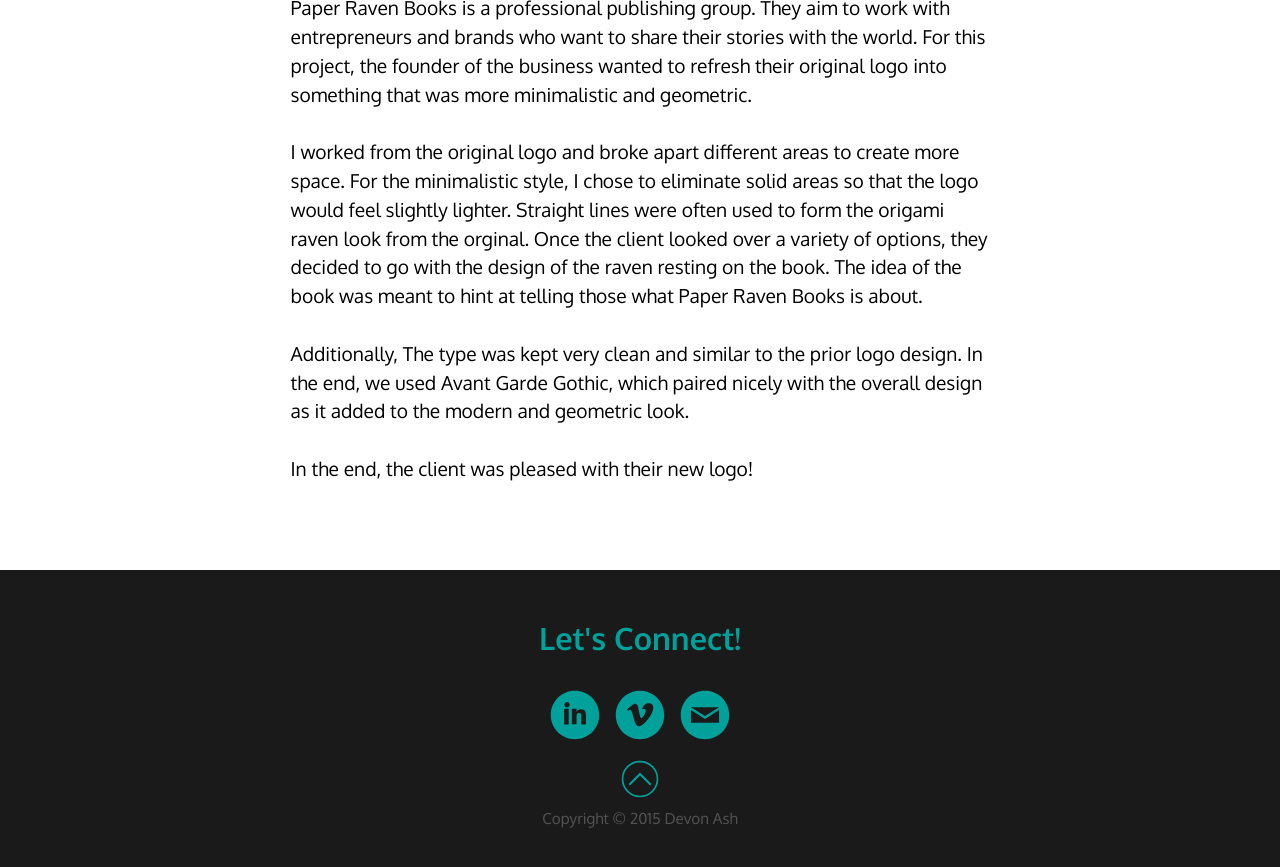
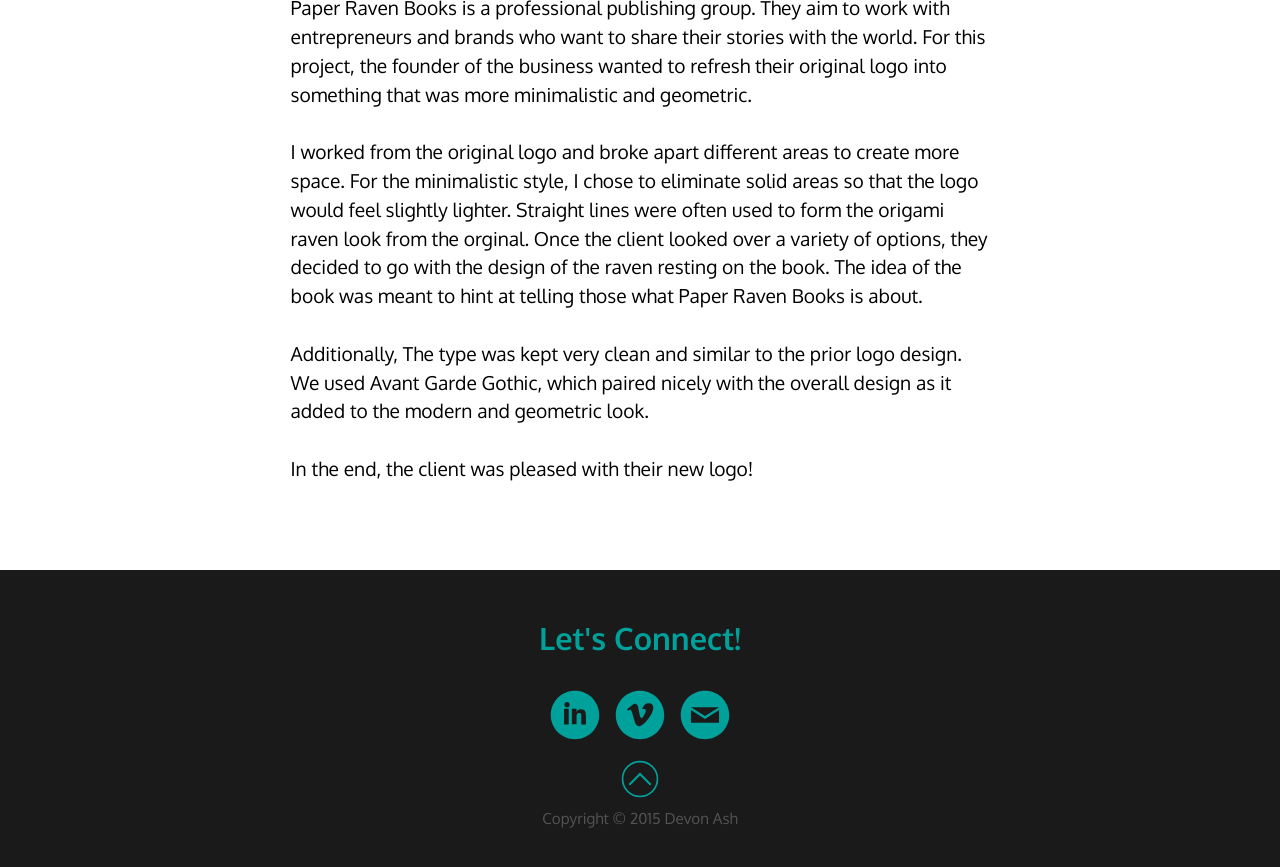
Before and after one commit to devonash/portfolio, a Jekyll site: the page built from portfolio-pieces/piece7.md, in a window 1280 px wide and 900 px high, scrolled down 842 px. Shown: the top 867 px of the window. Built offline with Jekyll 4.4.1, drawn with Linux system fonts in a browser that asks for light colours.

Commit message:
refactor(md): Edited description para

```diff
--- a/portfolio-pieces/piece7.md
+++ b/portfolio-pieces/piece7.md
@@ -5,7 +5,7 @@ next-piece: /piece1
 prev-piece: /piece6
 title: Paper Raven Books Logo Re-Design
 type: Branding
-description: <p>This was a collaboration I worked on with Rachela of Butter & Honey Graphic Design. I was tasked with sketching ideas and creating a series of black and white digital mockups to show. After the mockups, the client chose 1 design and Rachela edited.</p><p>Paper Raven Books is a professional publishing group. They aim to work with entrepreneurs and brands who want to share their stories with the world. For this project, the founder of the business wanted to refresh their original logo into something that was more minimalistic and geometric.</p> <p>I worked from the original logo and broke apart different areas to create more space. For the minimalistic style, I chose to eliminate solid areas so that the logo would feel slightly lighter. Straight lines were often used to form the origami raven look from the orginal. Once the client looked over a variety of options, they decided to go with the design of the raven resting on the book. The idea of the book was meant to hint at telling those what Paper Raven Books is about.</p><p>Additionally, The type was kept very clean and similar to the prior logo design. In the end, we used Avant Garde Gothic, which paired nicely with the overall design as it added to the modern and geometric look.</p> <p>In the end, the client was pleased with their new logo!</p>
+description: <p>This was a collaboration I worked on with Rachela of Butter & Honey Graphic Design. I was tasked with sketching ideas and creating a series of black and white digital mockups to show. After the mockups, the client chose 1 design and Rachela edited.</p><p>Paper Raven Books is a professional publishing group. They aim to work with entrepreneurs and brands who want to share their stories with the world. For this project, the founder of the business wanted to refresh their original logo into something that was more minimalistic and geometric.</p> <p>I worked from the original logo and broke apart different areas to create more space. For the minimalistic style, I chose to eliminate solid areas so that the logo would feel slightly lighter. Straight lines were often used to form the origami raven look from the orginal. Once the client looked over a variety of options, they decided to go with the design of the raven resting on the book. The idea of the book was meant to hint at telling those what Paper Raven Books is about.</p><p>Additionally, The type was kept very clean and similar to the prior logo design. We used Avant Garde Gothic, which paired nicely with the overall design as it added to the modern and geometric look.</p> <p>In the end, the client was pleased with their new logo!</p>
 
 img1: prb-2.jpg
 img2: prb-1.jpg
```
